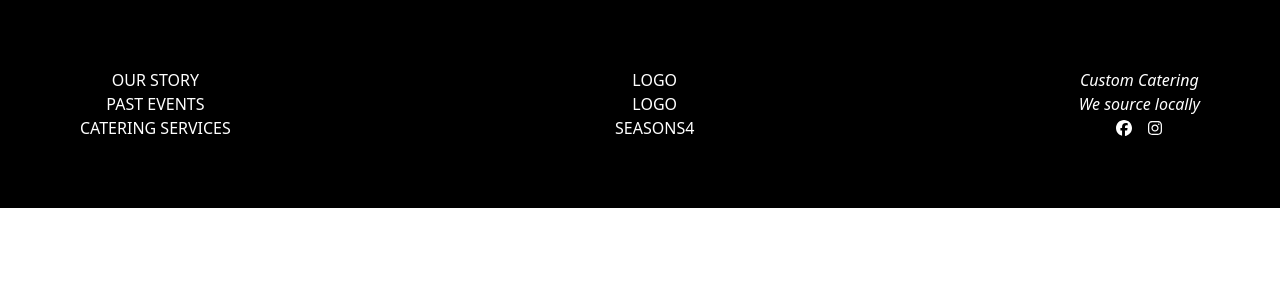
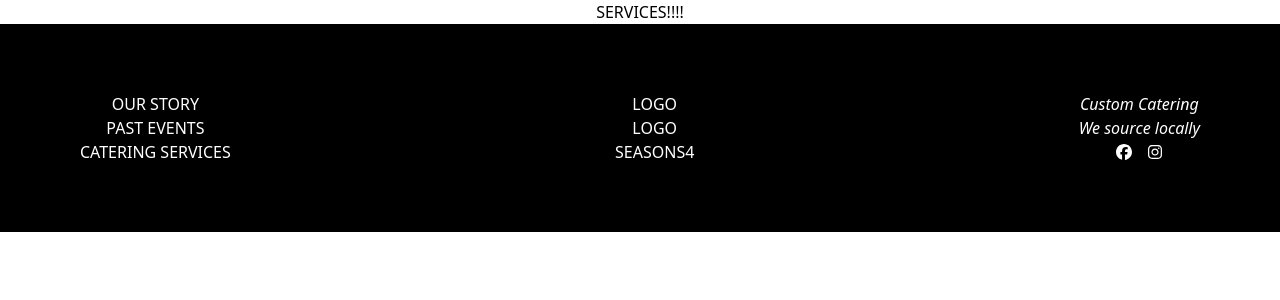
Before and after one commit to gnieb/seasons4, a React (Create React App) app: page /services in a window 1280 px wide. Shown: the top 300 px of the page. Built offline with nearby package versions, Linux system fonts and the light colour scheme.

Commit message:
create Services page component

```diff
--- a/src/components/AnimatedRoutes.js
+++ b/src/components/AnimatedRoutes.js
@@ -3,6 +3,7 @@
 import { AnimatePresence } from "framer-motion";
 import Home from "../pages/Home";
 import Landing from "../pages/Landing";
+import Services from "../pages/Services";
 
 
 const AnimatedRoutes = () => {
@@ -14,6 +15,7 @@
             <Routes location={location} key={location.pathname}>
                 <Route path="/" element={<Landing />} />
                 <Route path="main" element={<Home />} />
+                <Route path="/services" element={<Services />} />
             </Routes>
         </AnimatePresence>
     )
--- /dev/null
+++ b/src/pages/Services.js
@@ -0,0 +1,9 @@
+const Services = () => {
+    return (
+        <div>
+            SERVICES!!!!
+        </div>
+    )
+};
+
+export default Services;
```
